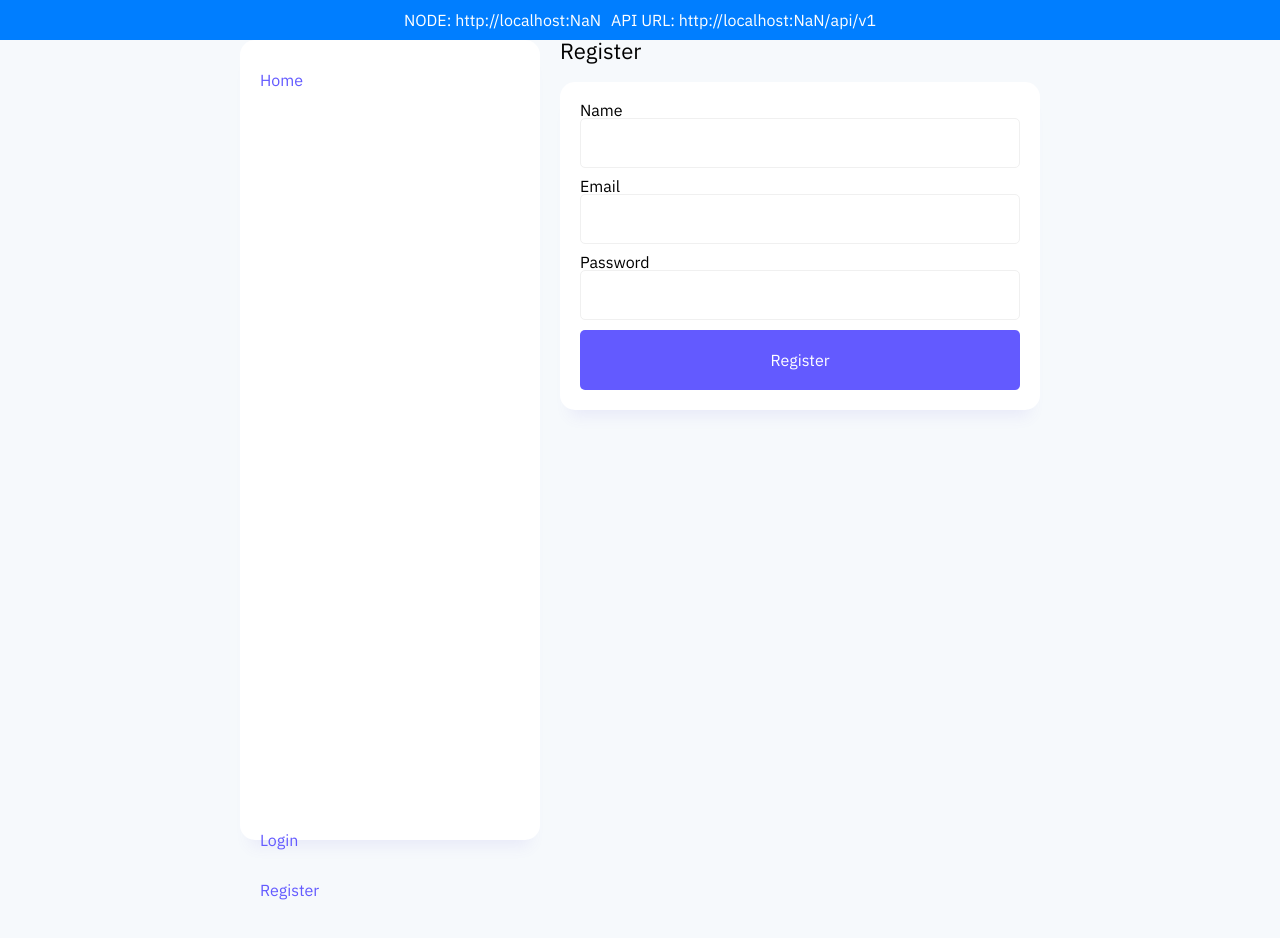
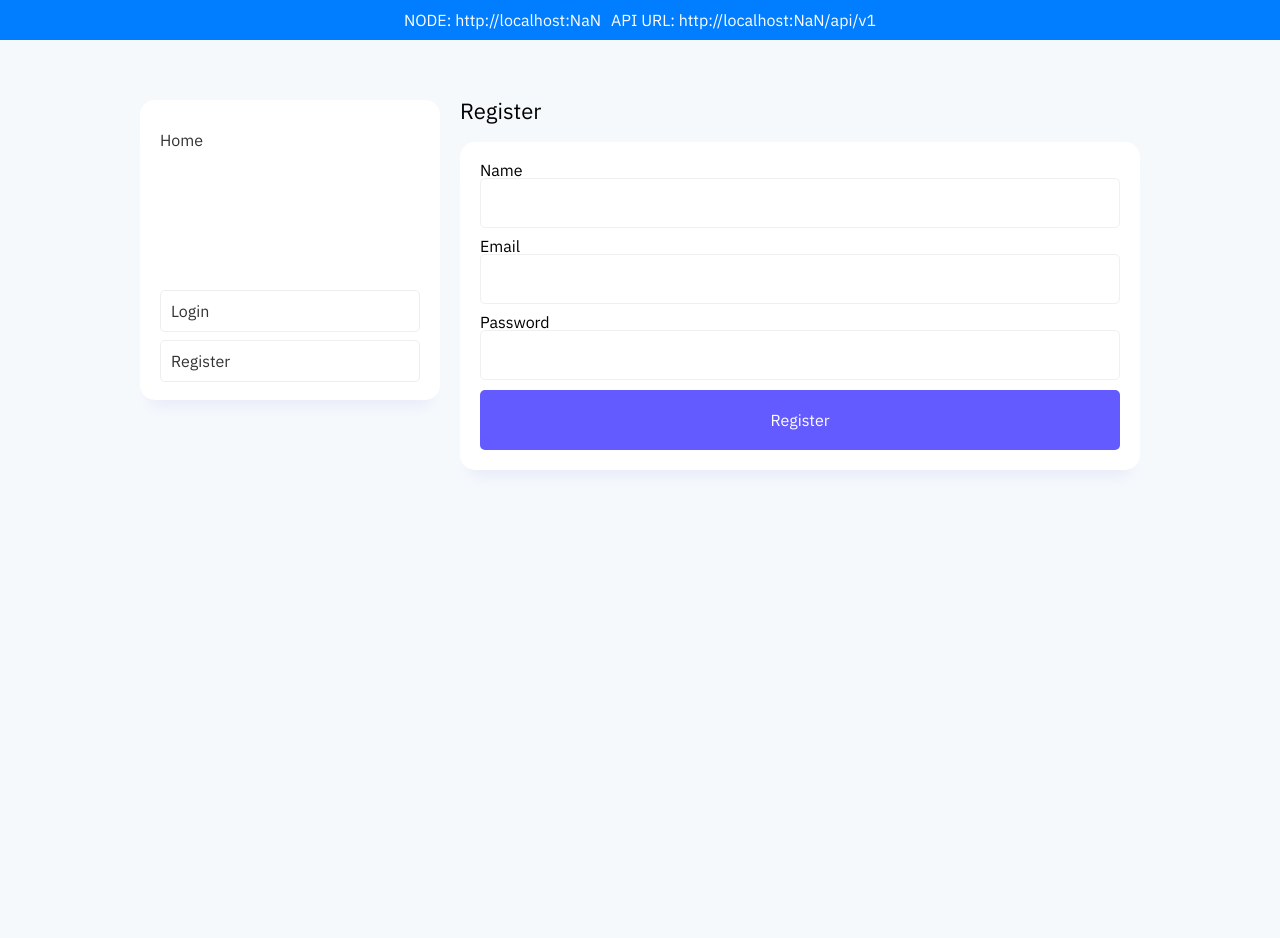
Before and after one commit to ninetales/BCU23D-Lumen-Client, a React (Vite) app: page /register in a window 1280 px wide. Shown: the top 938 px of the page. After the commit the page ends 900 px from the top, so only its background shows below. Built offline with nearby package versions, Linux system fonts and the light colour scheme; no server answers.

Commit message:
:lipstick: styling

```diff
--- a/src/assets/styles/components/_address-viewer.scss
+++ b/src/assets/styles/components/_address-viewer.scss
@@ -5,6 +5,11 @@
     min-height: 40px;
     background-color: #007eff;
     color: #fff;
+    position: fixed;
+    top: 0;
+    left: 0;
+    right: 0;
+    z-index: 100;
 
     ul {
         display: flex;
--- a/src/assets/styles/components/_nav.scss
+++ b/src/assets/styles/components/_nav.scss
@@ -2,6 +2,10 @@ nav {
     border-radius: 15px;
     background-color: #fff;
     padding: 20px;
+    min-height: 300px;
+    height: fit-content;
+    display: grid;
+    grid-template-rows: 1fr auto;
 
     ul {
         display: flex;
@@ -16,8 +20,25 @@ nav {
 
             a {
                 text-decoration: none;
-                color: $primaryColor;
+                color: $textColor;
             }
         }
+
+        &:last-child {
+            margin-top: 50px;
+        }
+    }
+
+    .action-btn {
+        border: 1px solid #eee;
+        border-radius: 5px;
+        cursor: pointer;
+        padding: 0 10px;
+    }
+
+    .logout {
+        background-color: white;
+        border-color: #a30000;
+        color: #a30000;
     }
 }
--- /dev/null
+++ b/src/assets/styles/components/_page.scss
@@ -0,0 +1,11 @@
+.page {
+    &-message {
+        display: flex;
+        justify-content: center;
+        align-items: center;
+        min-height: 100px;
+        background-color: #f5ecff;
+        color: #845aaa;
+        border-radius: 10px;
+    }
+}
--- a/src/assets/styles/layout/_base.scss
+++ b/src/assets/styles/layout/_base.scss
@@ -14,9 +14,6 @@ body {
 }
 
 .page {
-    display: flex;
-    justify-content: center;
-    // align-items: center;
     height: 100%;
 }
 
@@ -32,9 +29,12 @@ main {
 }
 
 .app {
+    margin-top: 100px;
     min-width: 800px;
     max-width: 1000px;
     display: grid;
     grid-template-columns: 300px 1fr;
     gap: 20px;
+    margin-left: auto;
+    margin-right: auto;
 }
--- a/src/assets/styles/style.scss
+++ b/src/assets/styles/style.scss
@@ -17,5 +17,6 @@
 @import './components/field-copy.scss';
 @import './components/notice.scss';
 @import './components/miner.scss';
+@import './components/page.scss';
 
 @import './layout/base.scss';
--- a/src/components/BlockMiner.jsx
+++ b/src/components/BlockMiner.jsx
@@ -18,15 +18,18 @@ export const BlockMiner = () => {
 
   const mineBlock = async (e) => {
     e.preventDefault();
-    Block.mine();
+    const response = await Block.mine();
+    response.success && window.location.reload();
   };
 
   return (
     <>
       {transactions.length > 0 ? (
-        <button onClick={(e) => mineBlock(e)}>Mine Block</button>
+        <button onClick={(e) => mineBlock(e)} className="mine-button">
+          Mine Block
+        </button>
       ) : (
-        <div class="mine-message">
+        <div class="page-message">
           <span>There are no transactions to mine.</span>
         </div>
       )}
--- a/src/components/MemPoolViewer.jsx
+++ b/src/components/MemPoolViewer.jsx
@@ -18,6 +18,7 @@ export const MemPoolViewer = () => {
   return (
     <>
       <div className="mempool">
+        {list.length > 0 ? (
           <ul>
             {list &&
               list.map((transfer, index) => {
@@ -44,6 +45,11 @@ export const MemPoolViewer = () => {
                 );
               })}
           </ul>
+        ) : (
+          <div class="page-message">
+            <span>There are no transactions to show.</span>
+          </div>
+        )}
       </div>
     </>
   );
--- a/src/components/NavBar.jsx
+++ b/src/components/NavBar.jsx
@@ -36,6 +36,7 @@ export const NavBar = () => {
                 TokenHandler.clearUserToken();
                 navigate('/');
               }}
+              className="action-btn logout"
             >
               Logout
             </button>
@@ -43,10 +44,14 @@ export const NavBar = () => {
         ) : (
           <>
             <li>
-              <a href="/login">Login</a>
+              <a href="/login" className="action-btn">
+                Login
+              </a>
             </li>
             <li>
-              <a href="/register">Register</a>
+              <a href="/register" className="action-btn">
+                Register
+              </a>
             </li>
           </>
         )}
--- a/src/components/RegisterForm.jsx
+++ b/src/components/RegisterForm.jsx
@@ -1,16 +1,28 @@
 import React from 'react';
 import Auth from '../services/auth';
+import validateForm from '../utils/ValidateForm.js';
+import formNotice from '../utils/FormNotice.js';
 
 export const RegisterForm = () => {
-  const formHandler = (e) => {
+  const formHandler = async (e) => {
     e.preventDefault();
-    const formData = Object.fromEntries(new FormData(e.target));
-    Auth.register({
+    const form = e.target;
+    const formData = Object.fromEntries(new FormData(form));
+
+    if (!validateForm(formData)) return;
+
+    const response = await Auth.register({
       name: formData.name,
       email: formData.email,
       password: formData.password,
     });
-    console.log('Register form submitted');
+
+    if (response.success) {
+      form.reset();
+      formNotice({ form, message: 'Registration successful', type: 'success' });
+    }
+
+    console.log('Register form submitted', response);
   };
 
   return (
--- a/src/pages/Miner.jsx
+++ b/src/pages/Miner.jsx
@@ -4,6 +4,7 @@ import { BlockMiner } from '../components/BlockMiner';
 export const Miner = () => {
   return (
     <>
+      <h1>Miner</h1>
       <BlockMiner />
     </>
   );
```
Also changed, not shown: src/assets/styles/components/_miner.scss (+5 -10 lines), src/assets/styles/style.css, 1 other file (tests, documents, lock files or other folders). Lines whose indentation alone changed are shown as unchanged.
